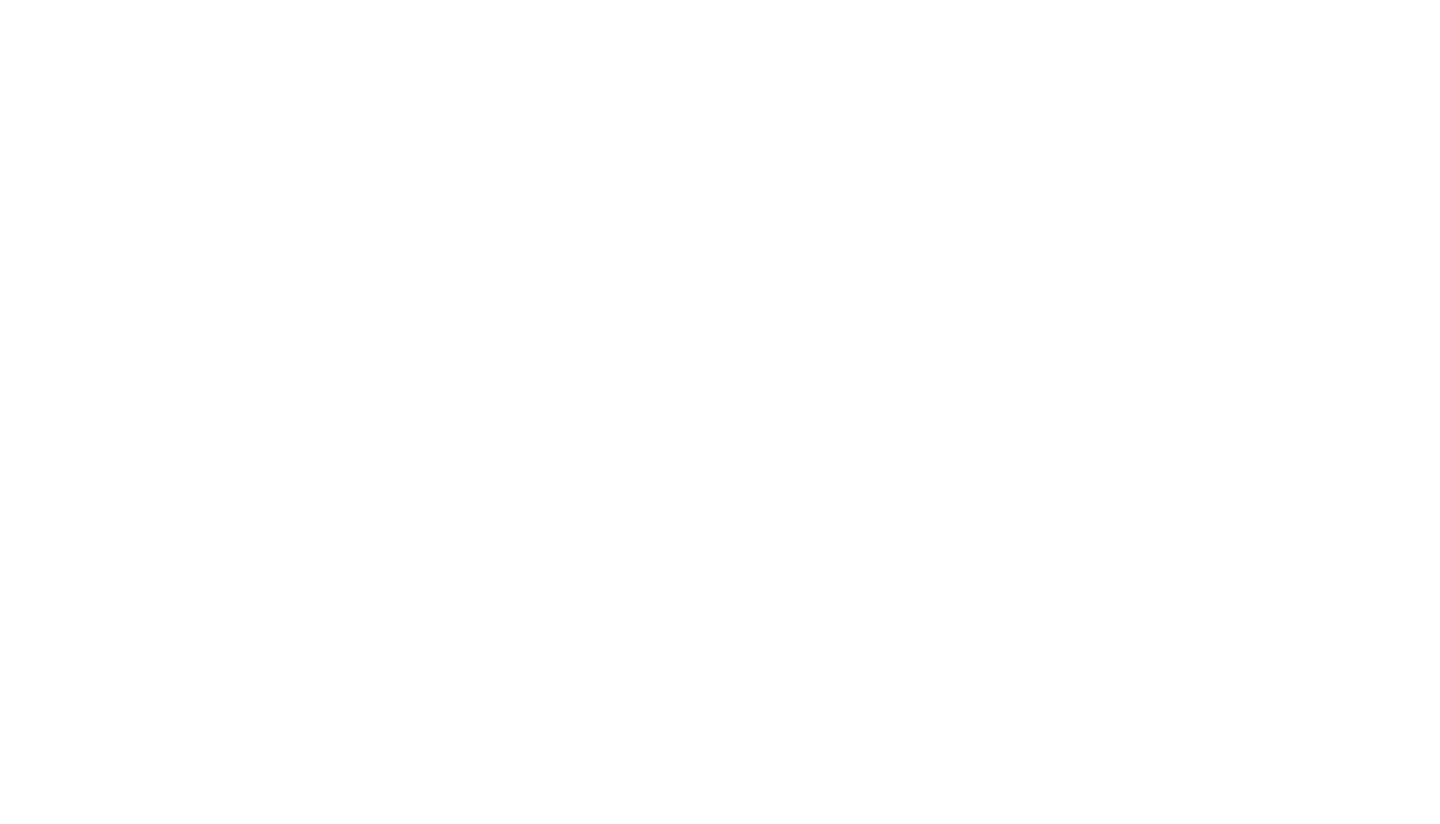
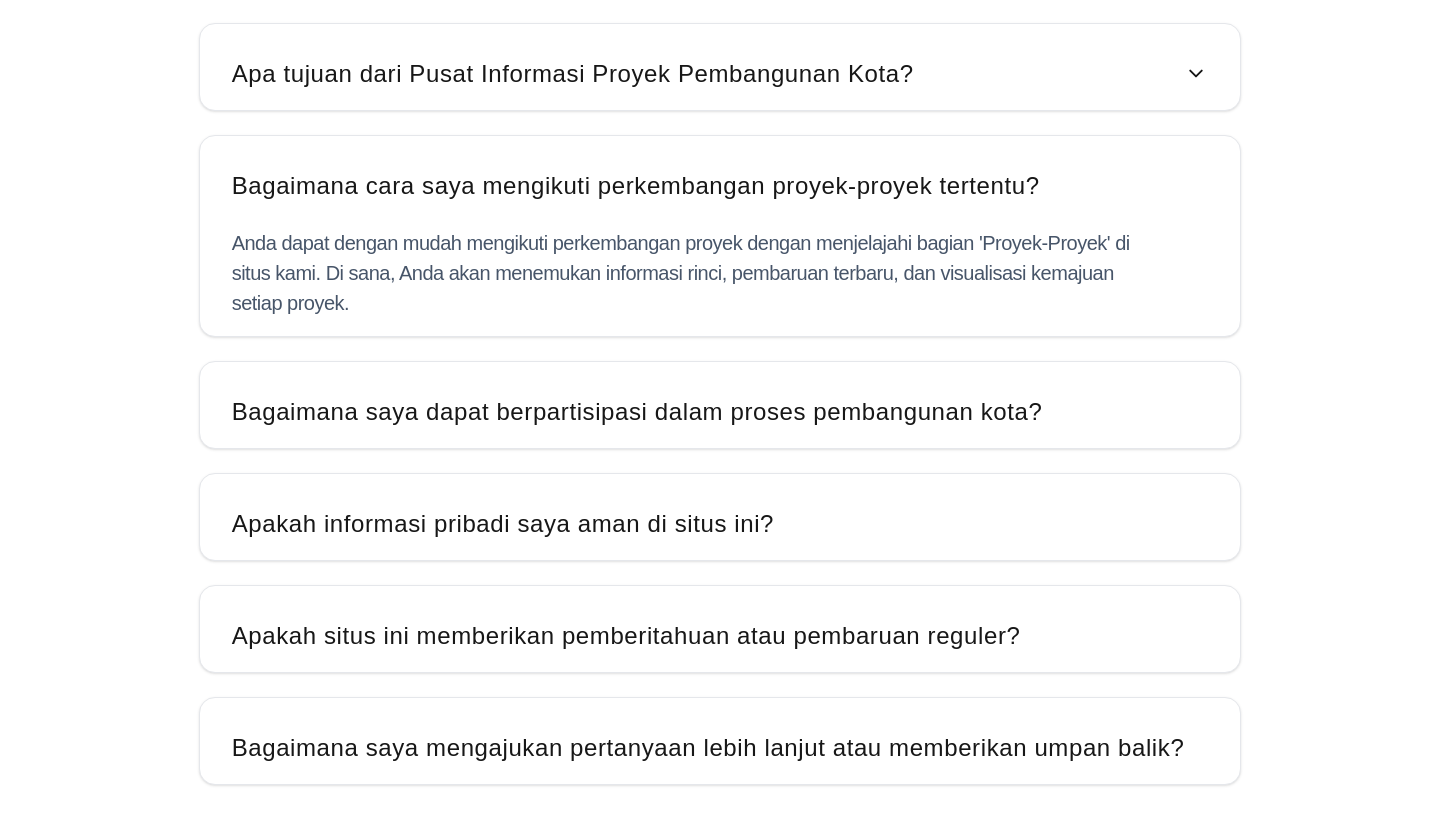
Before and after one commit to maximusyudha/perkotaan, a Next.js app: page / in a window 1280 px wide. Shown: the part 1100-1924 px from the top of the page, 1440 px wide, since content can reach past the window. Before the commit the page ends 874 px from the top, so only its background shows below. Built offline with nearby package versions, Linux system fonts and the light colour scheme; no server answers; a web font is replaced by a local one.

Commit message:
add section faq

```diff
--- a/src/app/layout.jsx
+++ b/src/app/layout.jsx
@@ -2,6 +2,7 @@
 import { Gabarito } from 'next/font/google'
 import './globals.css'
 import Navbar from '@/components/Navbar'
+import FAQ from '@/components/FAQ'
 
 const gabarito = Gabarito({ subsets: ['latin'] })
 
@@ -16,6 +17,7 @@ export default function RootLayout({ children }) {
       <body className={`${gabarito.className} bg-color-dark`} suppressHydrationWarning={true}>
         <Navbar />
         {children}</body>
+        <FAQ />
     </html>
   )
 }
--- /dev/null
+++ b/src/components/FAQ/index.jsx
@@ -0,0 +1,56 @@
+"use client";
+import React, { useState } from 'react';
+
+const FAQ = () => {
+    return (
+        <div className="w-[1440px] h-[1078px] p-20 bg-white flex-col justify-start items-center gap-[42px] inline-flex">
+    <div className="flex-col justify-start items-center gap-4 flex">
+        <div className="w-[747px] text-center text-neutral-900 text-[42px] font-medium font-['Neue Montreal'] tracking-wide">Pertanyaan yang sering ditanyakan</div>
+        <div className="w-[566px] text-center text-neutral-900 text-base font-normal font-['Neue Montreal'] leading-normal tracking-tight">Berikut beberapa pertanyaan yang telah kami jawab yang sering ditanyakan oleh pengguna baru dan untuk memudahkan Anda</div>
+    </div>
+    <div className="h-[762px] flex-col justify-start items-start gap-6 flex">
+        <div className="self-stretch h-[88px] p-8 bg-white rounded-2xl shadow border border-gray-200 flex-col justify-start items-start gap-6 flex">
+            <div className="self-stretch justify-between items-center inline-flex">
+                <div className="text-neutral-900 text-2xl font-normal font-['Neue Montreal'] leading-normal tracking-wide">Apa tujuan dari Pusat Informasi Proyek Pembangunan Kota?</div>
+                <div className="w-6 h-6 relative">
+                <img src="/images/chevron-down.svg" alt="dropdown" />
+                </div>
+            </div>
+        </div>
+        <div className="self-stretch h-[202px] p-8 bg-white rounded-2xl shadow border border-gray-200 flex-col justify-start items-start gap-6 flex">
+            <div className="self-stretch justify-between items-center inline-flex">
+                <div className="text-neutral-900 text-2xl font-normal font-['Neue Montreal'] leading-normal tracking-wide">Bagaimana cara saya mengikuti perkembangan proyek-proyek tertentu?</div>
+                <div className="w-6 h-6 relative" />
+            </div>
+            <div className="w-[926px] text-slate-600 text-xl font-normal font-['Neue Montreal'] leading-[30px] tracking-tight">Anda dapat dengan mudah mengikuti perkembangan proyek dengan menjelajahi bagian 'Proyek-Proyek' di situs kami. Di sana, Anda akan menemukan informasi rinci, pembaruan terbaru, dan visualisasi kemajuan setiap proyek.</div>
+        </div>
+        <div className="self-stretch h-[88px] p-8 bg-white rounded-2xl shadow border border-gray-200 flex-col justify-start items-start gap-6 flex">
+            <div className="self-stretch justify-between items-center inline-flex">
+                <div className="text-neutral-900 text-2xl font-normal font-['Neue Montreal'] leading-normal tracking-wide"> Bagaimana saya dapat berpartisipasi dalam proses pembangunan kota?</div>
+                <div className="w-6 h-6 relative" />
+            </div>
+        </div>
+        <div className="self-stretch h-[88px] p-8 bg-white rounded-2xl shadow border border-gray-200 flex-col justify-start items-start gap-6 flex">
+            <div className="self-stretch justify-between items-center inline-flex">
+                <div className="text-neutral-900 text-2xl font-normal font-['Neue Montreal'] leading-normal tracking-wide">Apakah informasi pribadi saya aman di situs ini?</div>
+                <div className="w-6 h-6 relative" />
+            </div>
+        </div>
+        <div className="self-stretch h-[88px] p-8 bg-white rounded-2xl shadow border border-gray-200 flex-col justify-start items-start gap-6 flex">
+            <div className="self-stretch justify-between items-center inline-flex">
+                <div className="text-neutral-900 text-2xl font-normal font-['Neue Montreal'] leading-normal tracking-wide">Apakah situs ini memberikan pemberitahuan atau pembaruan reguler?</div>
+                <div className="w-6 h-6 relative" />
+            </div>
+        </div>
+        <div className="self-stretch h-[88px] p-8 bg-white rounded-2xl shadow border border-gray-200 flex-col justify-start items-start gap-6 flex">
+            <div className="self-stretch justify-between items-center inline-flex">
+                <div className="text-neutral-900 text-2xl font-normal font-['Neue Montreal'] leading-normal tracking-wide"> Bagaimana saya mengajukan pertanyaan lebih lanjut atau memberikan umpan balik?</div>
+                <div className="w-6 h-6 relative" />
+            </div>
+        </div>
+    </div>
+</div>
+    );
+};
+
+export default FAQ
```
Also changed, not shown: public/images/chevron-down.svg (added).
